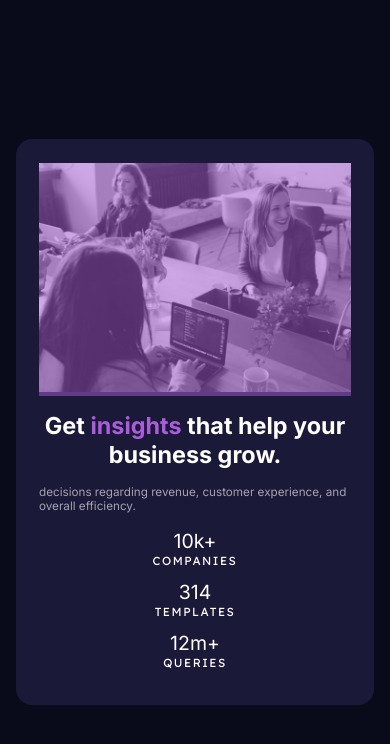
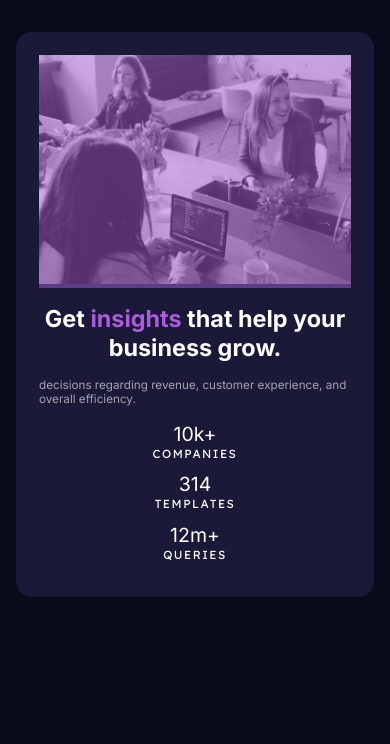
Before and after one commit to SDprasanth0012/frontend8, a plain HTML site: page index.html in a window 390 px wide. Drawn offline with Linux system fonts and the light colour scheme.

Commit message:
inital commit2

```diff
--- a/styles.css
+++ b/styles.css
@@ -98,9 +98,9 @@ main {
     body {
         display: flex;
         width: 100%;
-        min-height: 100vh;
         align-items: center;
         justify-content: center;
+        padding: 2rem 0;
     }
     main {
         display: flex;
```
